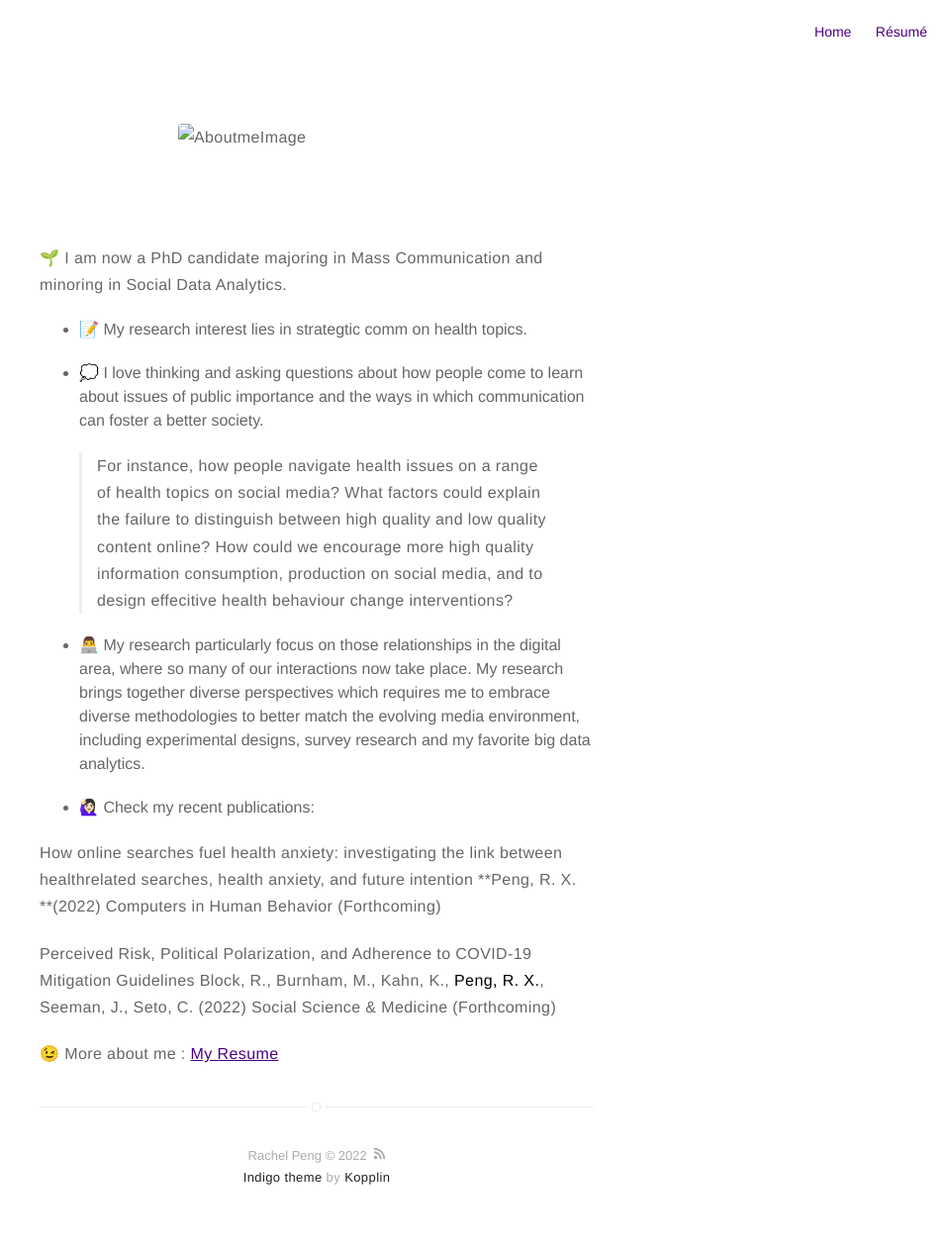
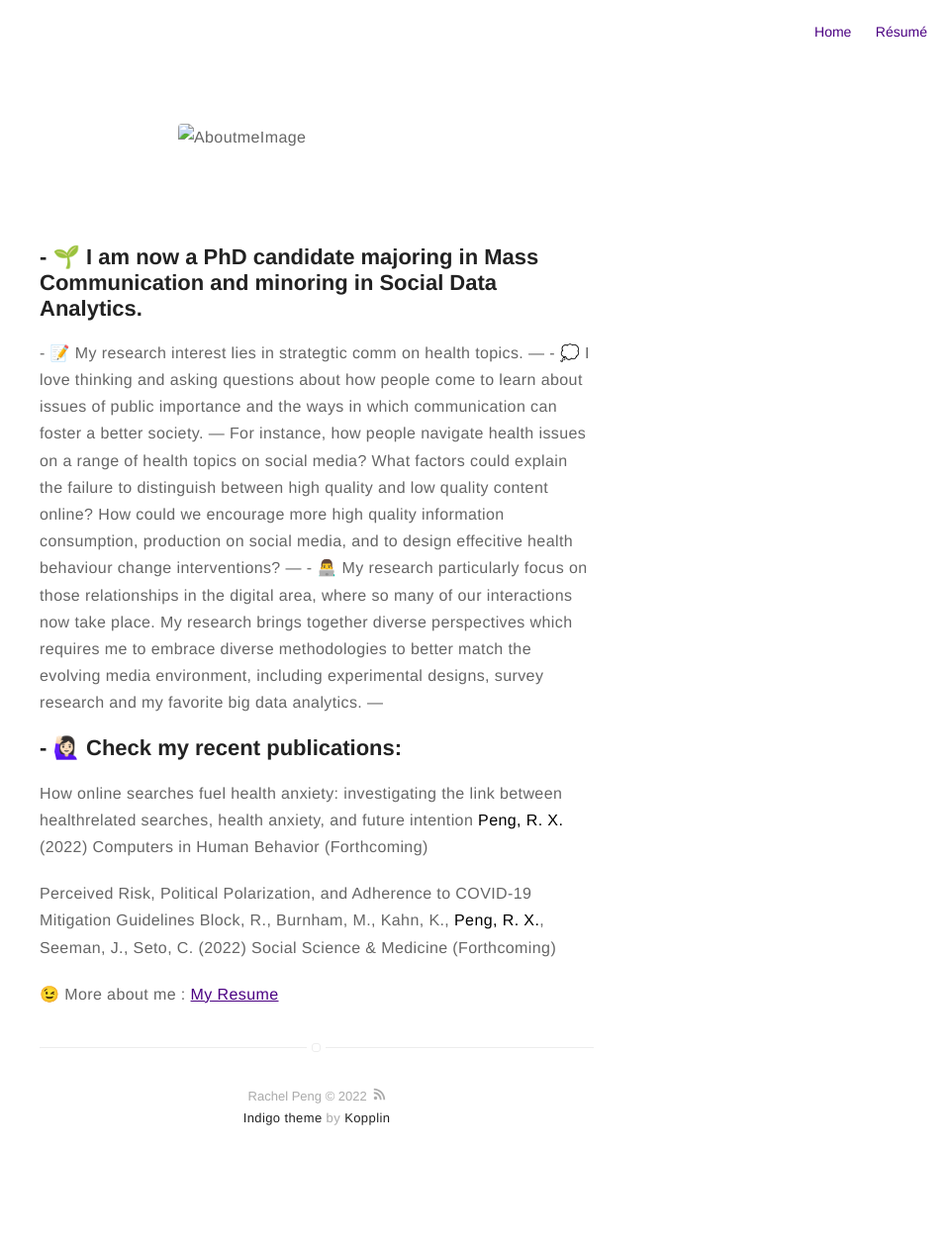
Before and after one commit to rxpeng/rxpeng, a Jekyll site: the page built from about.md, in a window 1280 px wide. Shown: the whole page at 99% size, without its empty margins (320-1280 px from the left). Built offline with Jekyll 4.4.1, drawn with Linux system fonts in a browser that asks for light colours; after the commit the page ends 1201 px from its top, so only the background shows below that.

Commit message:
Update about.md

```diff
--- a/about.md
+++ b/about.md
@@ -9,21 +9,21 @@ layout: page
 
 <p> </p>
 
- 🌱  I am now a PhD candidate majoring in Mass Communication and minoring in Social Data Analytics.
-<p> </p>
-- 📝  My research interest lies in strategtic comm on health topics.
-<p> </p>
-- 💭  I love thinking and asking questions about how people come to learn about issues of public importance and the ways in which communication can foster a better society.
-<p> </p>
-> For instance, how people navigate health issues on a range of health topics on social media? What factors could explain the failure to distinguish between high quality and low quality content online? How could we encourage more high quality information consumption, production on social media, and to design effecitive health behaviour change interventions?
-<p> </p>
-- 👨‍💻 My research particularly focus on those relationships in the digital area, where so many of our interactions now take place. My research brings together diverse perspectives which requires me to embrace diverse methodologies to better match the evolving media environment, including experimental designs, survey research and my favorite big data analytics.
-<p></p>
+\- 🌱  I am now a PhD candidate majoring in Mass Communication and minoring in Social Data Analytics.
+---
+\- 📝  My research interest lies in strategtic comm on health topics.
+---
+\- 💭  I love thinking and asking questions about how people come to learn about issues of public importance and the ways in which communication can foster a better society.
+---
+  For instance, how people navigate health issues on a range of health topics on social media? What factors could explain the failure to distinguish between high quality and low quality content online? How could we encourage more high quality information consumption, production on social media, and to design effecitive health behaviour change interventions?
+---
+\- 👨‍💻 My research particularly focus on those relationships in the digital area, where so many of our interactions now take place. My research brings together diverse perspectives which requires me to embrace diverse methodologies to better match the evolving media environment, including experimental designs, survey research and my favorite big data analytics.
+---
 
-- 🙋🏻‍♀️ Check my recent publications:
- <p></p>
+\-  🙋🏻‍♀️ Check my recent publications:
+---
 How online searches fuel health anxiety: investigating the link between healthrelated searches, health anxiety, and future intention
-**Peng, R. X. **(2022)
+**Peng, R. X.** (2022)
 Computers in Human Behavior (Forthcoming)
 <p></p>
 Perceived Risk, Political Polarization, and Adherence to COVID-19 Mitigation Guidelines
```
